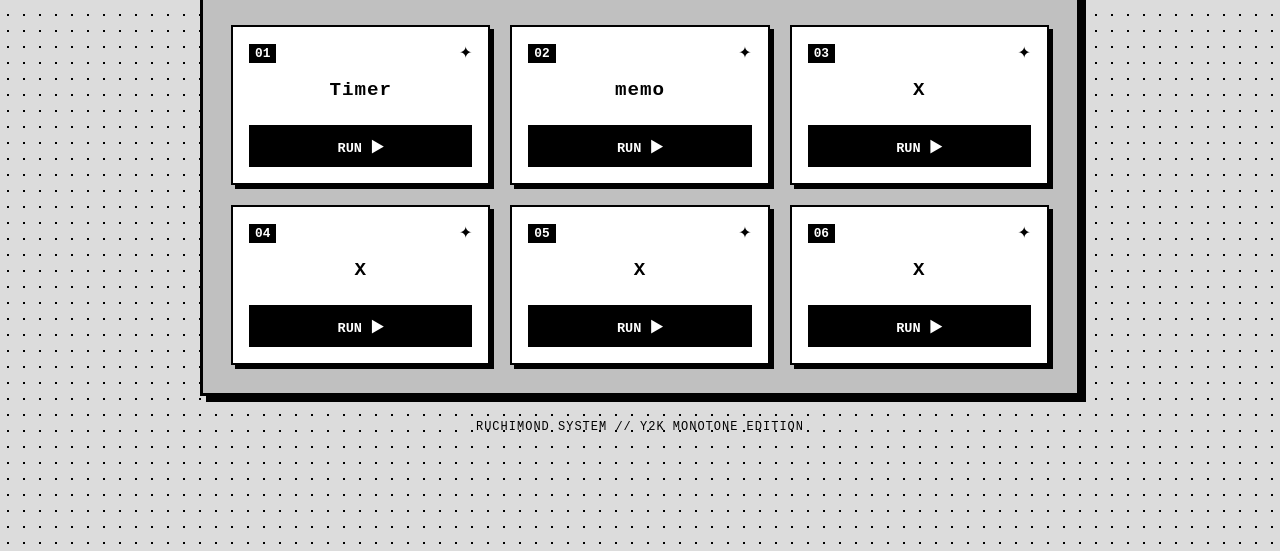
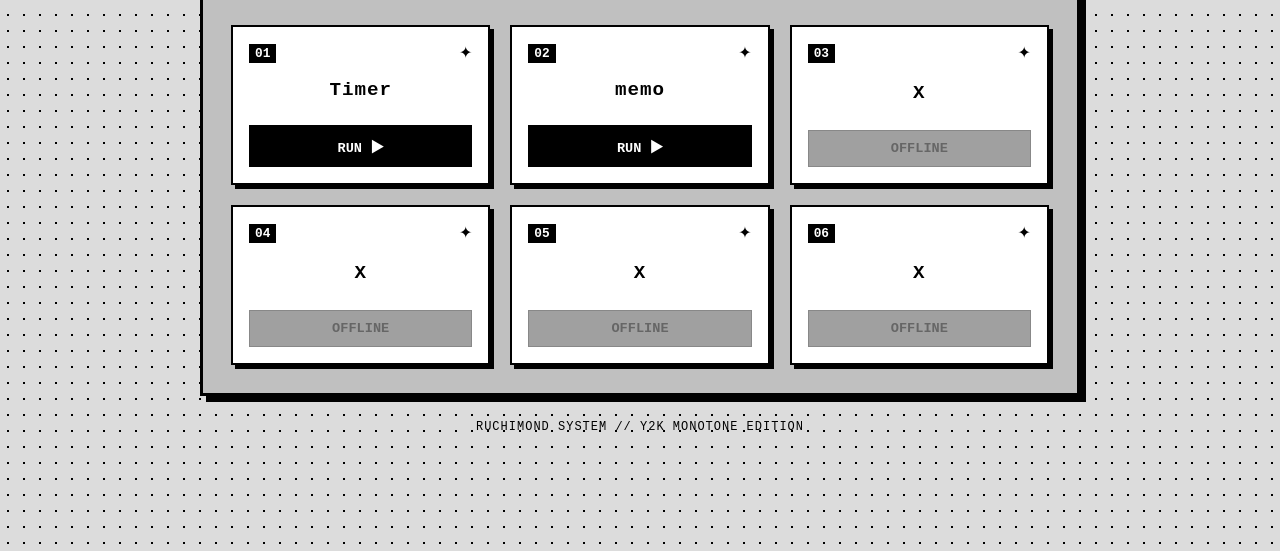
Before and after one commit to milkypom/ruchiworld, a plain HTML site: page index.html in a window 1280 px wide. Shown: the part 249-800 px from the top of the page. Drawn offline with Linux system fonts and the light colour scheme.

Commit message:
Update index.html

```diff
--- a/index.html
+++ b/index.html
@@ -116,6 +116,12 @@
       box-shadow: 7px 7px 0px #000;
     }
 
+    /* 비활성화된 카드는 호버 효과 제거 */
+    .card.disabled-card:hover {
+      transform: none;
+      box-shadow: 4px 4px 0px #000;
+    }
+
     .card-top {
       display: flex;
       justify-content: space-between;
@@ -153,6 +159,7 @@
       word-break: break-all;
     }
 
+    /* 기본 활성화 버튼 */
     .btn-link {
       width: 100%;
       padding: 10px 0;
@@ -170,6 +177,15 @@
     .btn-link:hover {
       background: #ffffff;
       color: #000000;
+    }
+
+    /* 🚫 비활성화 버튼 스타일 */
+    .btn-link.disabled {
+      background: #a0a0a0;
+      color: #666666;
+      border-color: #888888;
+      cursor: not-allowed;
+      pointer-events: none; /* 클릭 이벤트 완벽 차단 */
     }
 
     footer {
@@ -207,7 +223,6 @@
   <footer>RUCHIMOND SYSTEM // Y2K MONOTONE EDITION</footer>
 
   <script>
-    // 💡 여기서 카드의 이름(title)과 링크(url)를 직접 수정하실 수 있습니다.
     const CARDS_DATA = [
       { num: '01', title: 'Timer', url: 'my-apps/pomodoro_timer.html' },
       { num: '02', title: 'memo', url: 'my-apps/mono_memo.html' },
@@ -217,13 +232,31 @@
       { num: '06', title: 'X', url: 'x' }
     ];
 
+    // 유효한 URL인지 검사하는 함수 ('x', 'X', '#', 빈값 판별)
+    function isValidUrl(url) {
+      if (!url) return false;
+      const cleanUrl = url.trim().toLowerCase();
+      return cleanUrl !== '' && cleanUrl !== '#' && cleanUrl !== 'x';
+    }
+
     function renderGrid() {
       const grid = document.getElementById('cardGrid');
       grid.innerHTML = '';
 
       CARDS_DATA.forEach((item) => {
+        const hasUrl = isValidUrl(item.url);
         const card = document.createElement('div');
-        card.className = 'card';
+
+        // 유효하지 않으면 disabled-card 클래스 추가
+        card.className = hasUrl ? 'card' : 'card disabled-card';
+
+        // 비활성화 상태에 따른 속성 및 텍스트 분기
+        const linkAttr = hasUrl
+          ? `href="${item.url}" target="_blank" rel="noopener noreferrer"`
+          : `aria-disabled="true"`;
+        const linkClass = hasUrl ? 'btn-link' : 'btn-link disabled';
+        const linkText = hasUrl ? 'RUN ▶' : 'OFFLINE';
+
         card.innerHTML = `
           <div class="card-top">
             <span class="card-num">${item.num}</span>
@@ -231,9 +264,8 @@
           </div>
           <div class="card-body">
             <div class="card-title">${item.title}</div>
-            <!-- <div class="card-url-preview">${item.url}</div> -->
           </div>
-          <a href="${item.url}" target="_blank" rel="noopener noreferrer" class="btn-link">RUN ▶</a>
+          <a ${linkAttr} class="${linkClass}">${linkText}</a>
         `;
         grid.appendChild(card);
       });
```
